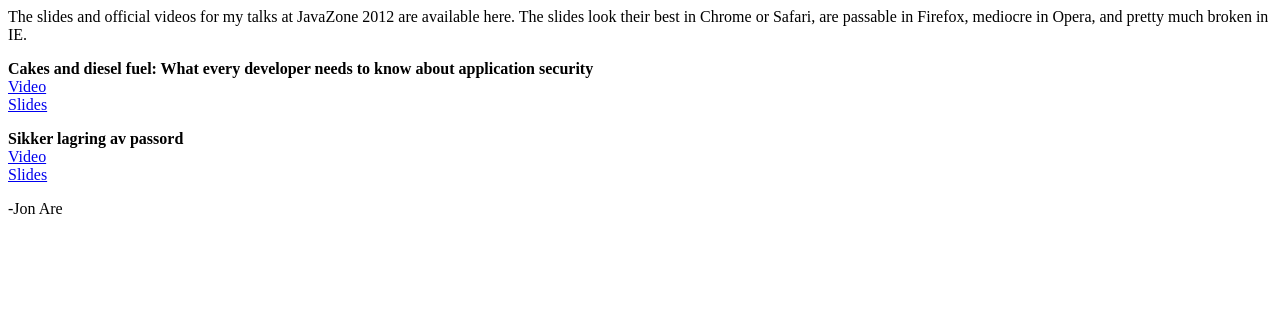
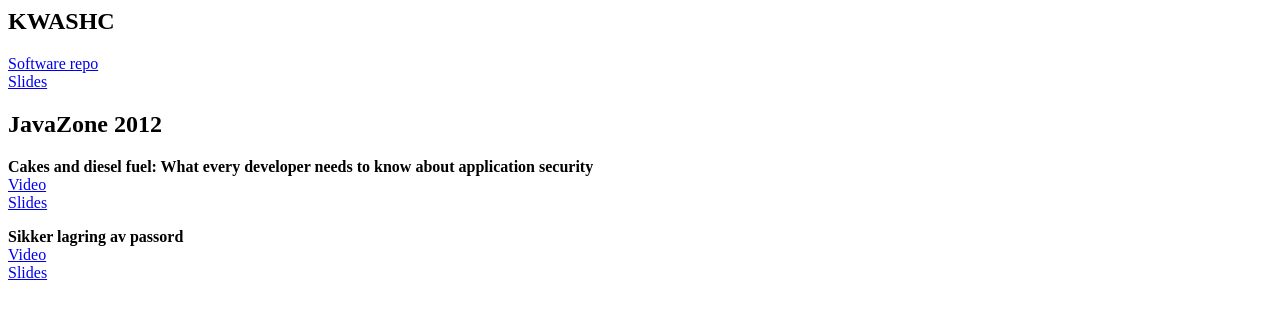
Before and after one commit to jonare/jonare.github.com, a plain HTML site: page index.html in a window 1280 px wide. Drawn offline with Linux system fonts and the light colour scheme.

Commit message:
Releative links. Added section linking to KWASHC.

```diff
--- a/index.html
+++ b/index.html
@@ -1,23 +1,31 @@
 <html>
 	<body>
+		<div>
 			<p>
-		The slides and official videos for my talks at JavaZone 2012 are available here. The slides look their best in Chrome or Safari, are passable in Firefox, mediocre in Opera, and pretty much broken in IE.<br/>
+				<h2>KWASHC</h2>
+			</p>
+			<p>
+				<a href="https://github.com/jonare/kwashc">Software repo</a><br>
+				<a href="kwashc/index.html">Slides</a>
+			</p>
+		</div>
+		<div>
+			<p>
+				<h2>JavaZone 2012</h2>
 			</p>
 			<p>
 				<b>Cakes and diesel fuel: What every developer needs to know about application security</b></br>
 
-		<a href="https://vimeo.com/49305645">Video</a><br/>
-		<a href="http://jonare.github.com/jz12/appsec/">Slides</a><br/>
+				<a href="https://vimeo.com/49305645">Video</a><br>
+				<a href="jz12/appsec/index.html">Slides</a><br/>
 			</p>
 			<p>
 				<b>Sikker lagring av passord</b><br/>
 
-		<a href="https://vimeo.com/49485270">Video</a></br>
-		<a href="http://jonare.github.com/jz12/passwords/">Slides</a><br/>
+				<a href="https://vimeo.com/49485270">Video</a><br>
+				<a href="jz12/passwords/index.html">Slides</a><br/>
 
 			</p>
-	<p>
-		-Jon Are
-	</p>
+		</div>
 	</body>
 </html>
```
Lines whose indentation alone changed are shown as unchanged.
